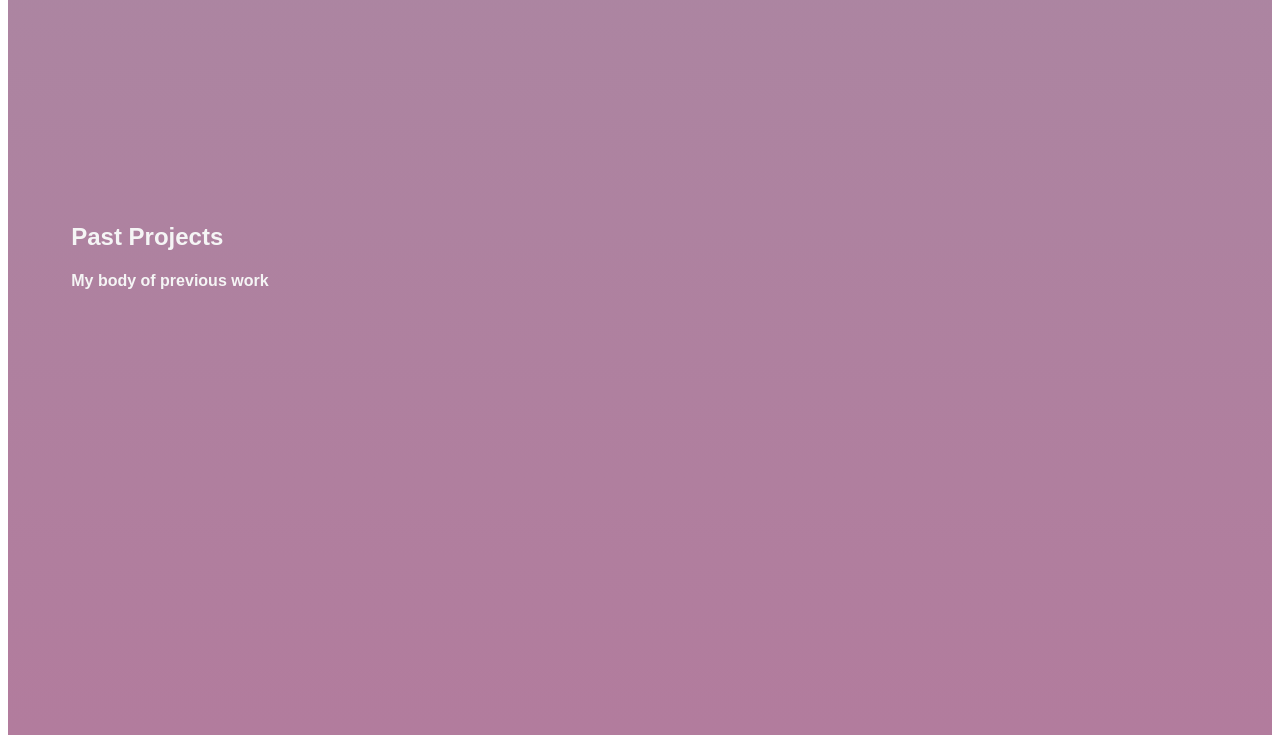
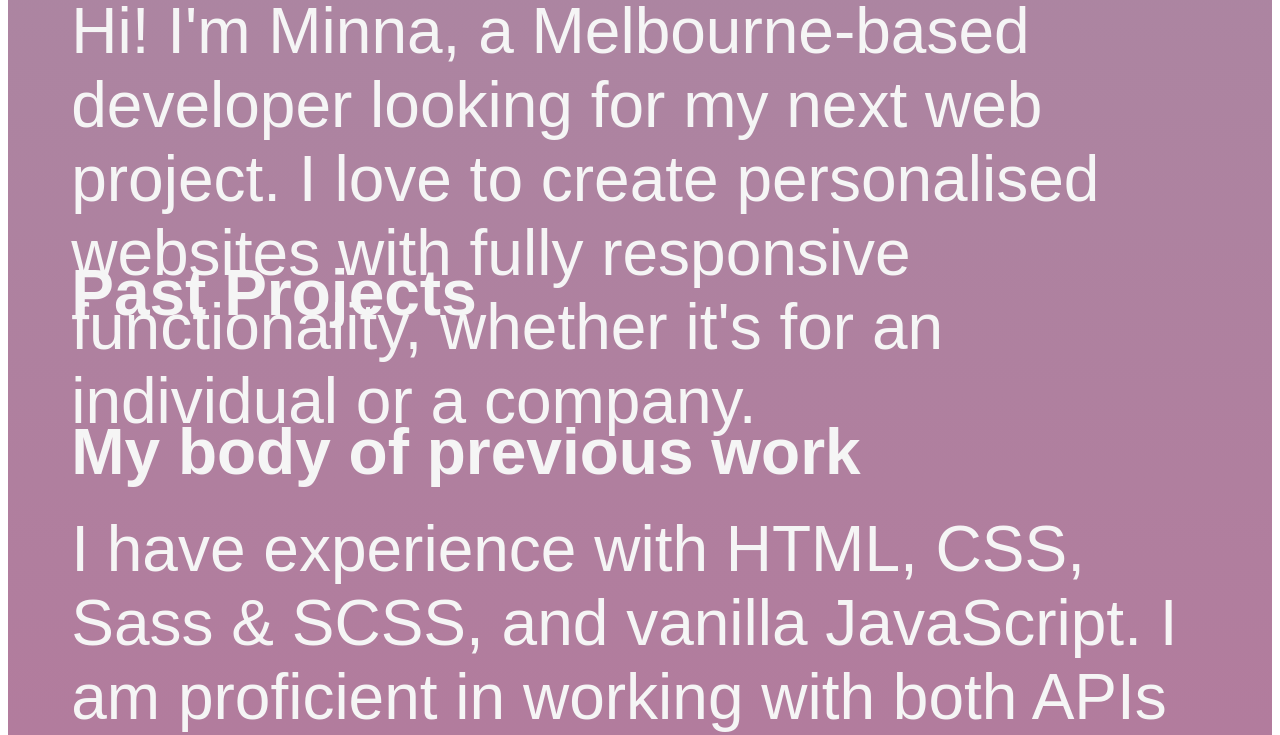
Before and after one commit to waitaminna/portfolio-site, a plain HTML site: page index.html in a window 1280 px wide. Shown: the part 525-1260 px from the top of the page. Drawn offline with Linux system fonts and the light colour scheme; a web font is replaced by a local one.

Commit message:
Update styles.css

```diff
--- a/styles.css
+++ b/styles.css
@@ -42,7 +42,7 @@ nav, footer {
 }
 
 h2, h4, p {
-    4em;
+    font-size: 4em;
 }
 
 h1, h2, h3, h4, footer, nav {
```
